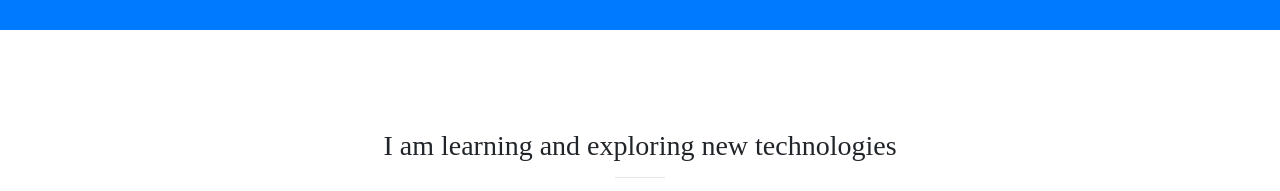
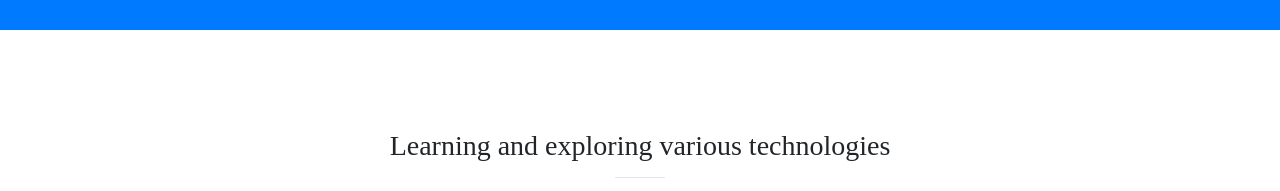
Before and after one commit to AbbyB97/abhijitbansode, a website with bundled scripts: page index.html in a window 1280 px wide. Shown: the part 1140-1331 px from the top of the page. Built offline with nearby package versions, Linux system fonts and the light colour scheme.

Commit message:
Update index.html

```diff
--- a/index.html
+++ b/index.html
@@ -90,7 +90,7 @@
     <div class="container">
         <div class="row">
             <div class="col-lg-12 text-center">
-                <h3 style="font-family: FontAwesome" class="section-heading">I am learning and exploring new technologies</h3>
+                <h3 style="font-family: FontAwesome" class="section-heading">Learning and exploring various technologies</h3>
                 <hr class="primary">
             </div>
         </div>
```
